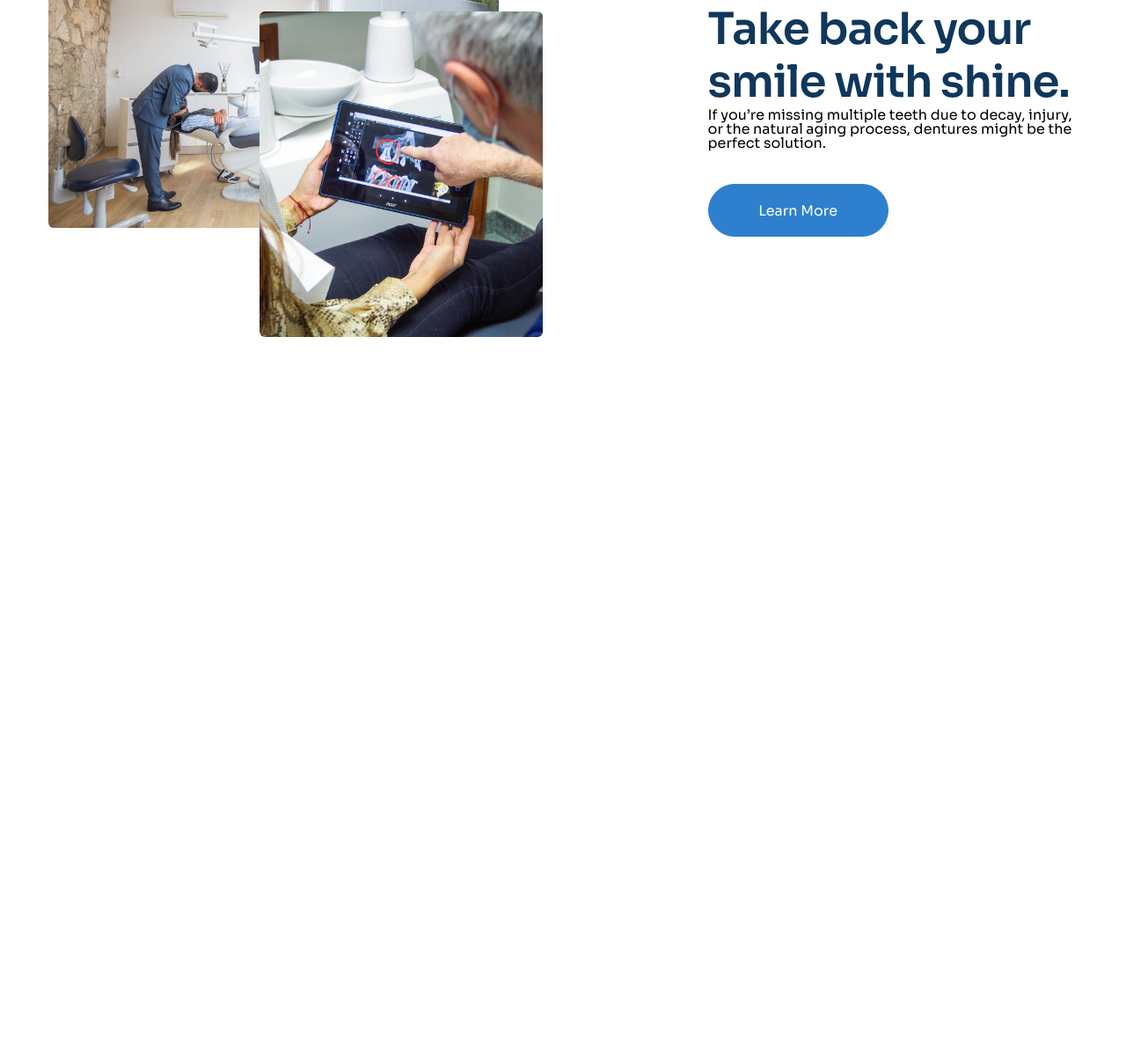
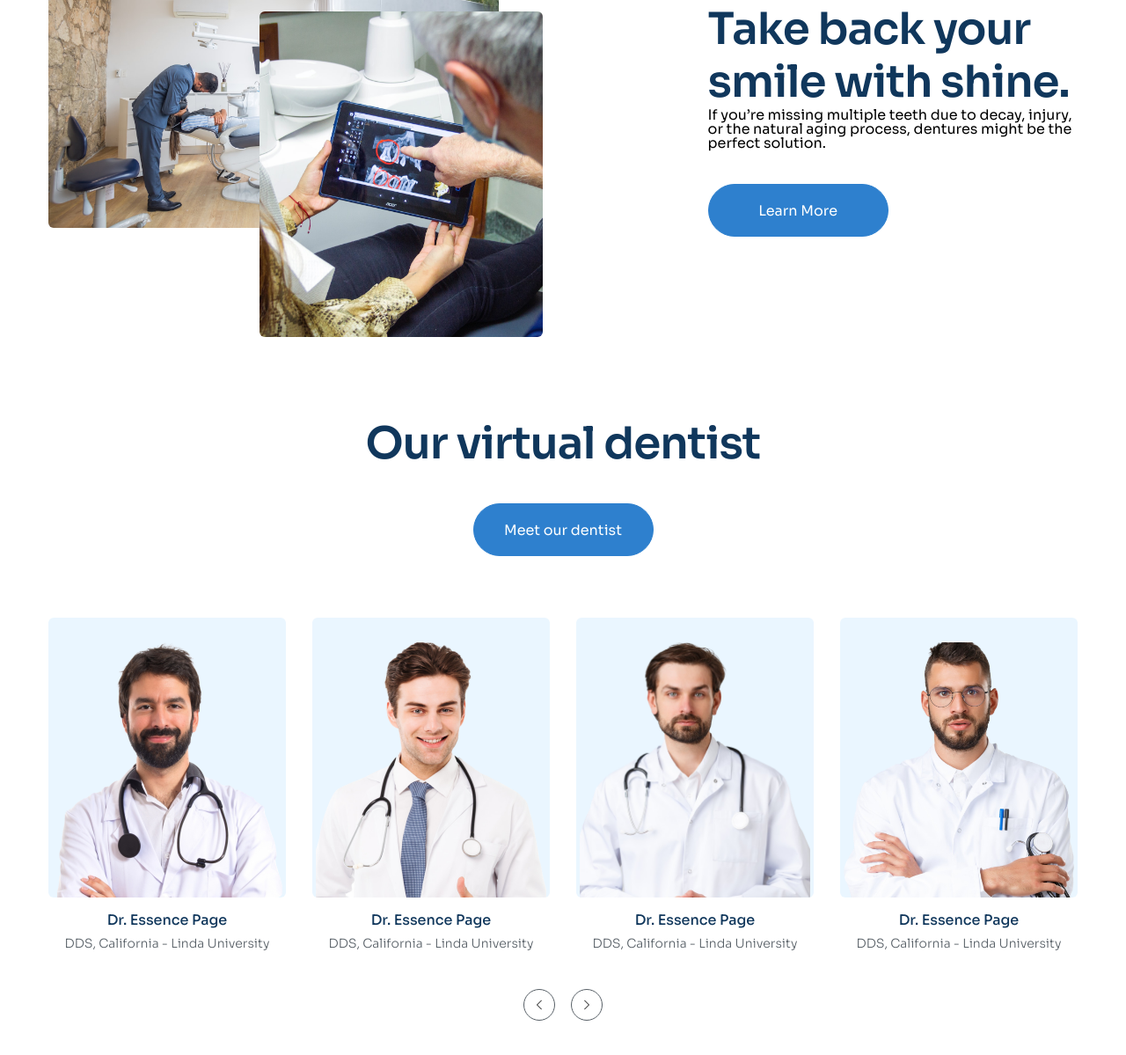
Before and after one commit to SonDev1004/f8-htmlcss-03, a plain HTML site: page index.html in a window 1280 px wide. Shown: the part 2959-4158 px from the top of the page at 88% size. Before the commit the page ends 3342 px from the top, so only its background shows below. Drawn offline with Linux system fonts and the light colour scheme.

Commit message:
Làm phần member #1

```diff
--- a/assets/css/style.css
+++ b/assets/css/style.css
@@ -445,3 +445,84 @@ a {
 .feature__cta {
     margin-top: 38px;
 }
+
+/* Member */
+.member {
+    margin-top: 85px;
+    padding: 85px 0;
+}
+
+.member__header {
+    text-align: center;
+}
+
+.member__cta {
+    margin-bottom: 38px;
+}
+
+.member__list {
+    display: grid;
+    grid-template-columns: repeat(4, 1fr);
+    column-gap: 30px;
+    margin-top: 70px;
+}
+
+.member-item__img-bg {
+    padding: 28px 4px 0;
+    border-radius: 6px;
+    background-color: #EAF6FF;
+    overflow: hidden;
+}
+
+.member-item__thumb {
+    display: block;
+    width: 262px;
+    height: 290px;
+    object-fit: cover;
+}
+
+.member-item__name {
+    color: #10375C;
+    text-align: center;
+    font-size: 1.6rem;
+    font-weight: 500;
+    line-height: 1.75; /* 175% */
+    margin-top: 12px;
+}
+
+.member-item__title {
+    color: #575F66;
+    text-align: center;
+    font-size: 1.4rem;
+    font-weight: 300;
+    line-height: 1.85; /* 185.714% */
+}
+
+.member__control {
+    display: flex;
+    justify-content: center;
+    column-gap: 18px;
+    margin-top: 38px;
+}
+
+.member__control--btn {
+    border-radius: 50%;
+    height: 36px;
+    width: 36px;
+    line-height: 36px;
+    outline: none;
+    background-color: #FFFFFF;
+    border: 1px solid #575F66;
+    transition: 0.25s;
+}
+
+.member__control--btn:last-child {
+    transform: rotateY(180deg);
+}
+
+.member__control--btn:hover {
+    color: #FFFFFF;
+    background-color: #2E80CE;
+    border-color: #2E80CE;
+    cursor: pointer;
+}
--- a/index.html
+++ b/index.html
@@ -311,5 +311,91 @@
 
     </div>
 </section>
+
+<!--Member-->
+<section class="member">
+    <div class="container">
+        <header class="member__header">
+            <h2 class="section-heading member__cta">Our virtual dentist</h2>
+            <a href="#!" class="btn">Meet our dentist</a>
+        </header>
+        <div class="member__list">
+            <!--            member item 1-->
+            <article class="member-item">
+                <div class="member-item__img-bg">
+                    <img src="./assets/img/member-01.png" alt="Dr. Essence Page" class="member-item__thumb">
+                </div>
+
+                    <h3 class="member-item__name">Dr. Essence Page</h3>
+                    <p class="member-item__title">DDS, California - Linda University</p>
+            </article>
+            <!--            member item 2-->
+            <article class="member-item">
+                <div class="member-item__img-bg">
+                    <img src="./assets/img/member-02.png" alt="Dr. Essence Page" class="member-item__thumb">
+                </div>
+
+                    <h3 class="member-item__name">Dr. Essence Page</h3>
+                    <p class="member-item__title">DDS, California - Linda University</p>
+            </article>
+            <!--            member item 3-->
+            <article class="member-item">
+                <div class="member-item__img-bg">
+                    <img src="./assets/img/member-03.png" alt="Dr. Essence Page" class="member-item__thumb">
+                </div>
+
+                    <h3 class="member-item__name">Dr. Essence Page</h3>
+                    <p class="member-item__title">DDS, California - Linda University</p>
+            </article>
+            <!--            member item 4-->
+            <article class="member-item">
+                <div class="member-item__img-bg">
+                    <img src="./assets/img/member-04.png" alt="Dr. Essence Page" class="member-item__thumb">
+                </div>
+                    <h3 class="member-item__name">Dr. Essence Page</h3>
+                    <p class="member-item__title">DDS, California - Linda University</p>
+            </article>
+        </div>
+        <div class="member__control control">
+            <!--            Previous-->
+            <button class="member__control--btn">
+                <svg
+                        width="6"
+                        height="12"
+                        viewBox="0 0 6 12"
+                        fill="none"
+                        xmlns="http://www.w3.org/2000/svg"
+                >
+                    <path
+                            d="M5.5 1L0.5 6L5.5 11"
+                            stroke="currentColor"
+                            stroke-linecap="round"
+                            stroke-linejoin="round"
+                    />
+                </svg>
+            </button>
+            <!--            Next-->
+            <button class="member__control--btn">
+                <svg
+                        class="control-next-icon"
+                        width="6"
+                        height="12"
+                        viewBox="0 0 6 12"
+                        fill="none"
+                        xmlns="http://www.w3.org/2000/svg"
+                >
+                    <path
+                            d="M5.5 1L0.5 6L5.5 11"
+                            stroke="currentColor"
+                            stroke-linecap="round"
+                            stroke-linejoin="round"
+                    />
+                </svg>
+            </button>
+        </div>
+    </div>
+</section>
+
+
 </body>
 </html>
```
Also changed, not shown: assets/img/member-01.png (added), assets/img/member-02.png (added), assets/img/member-03.png (added), assets/img/member-04.png (added). Lines whose indentation alone changed are shown as unchanged.
